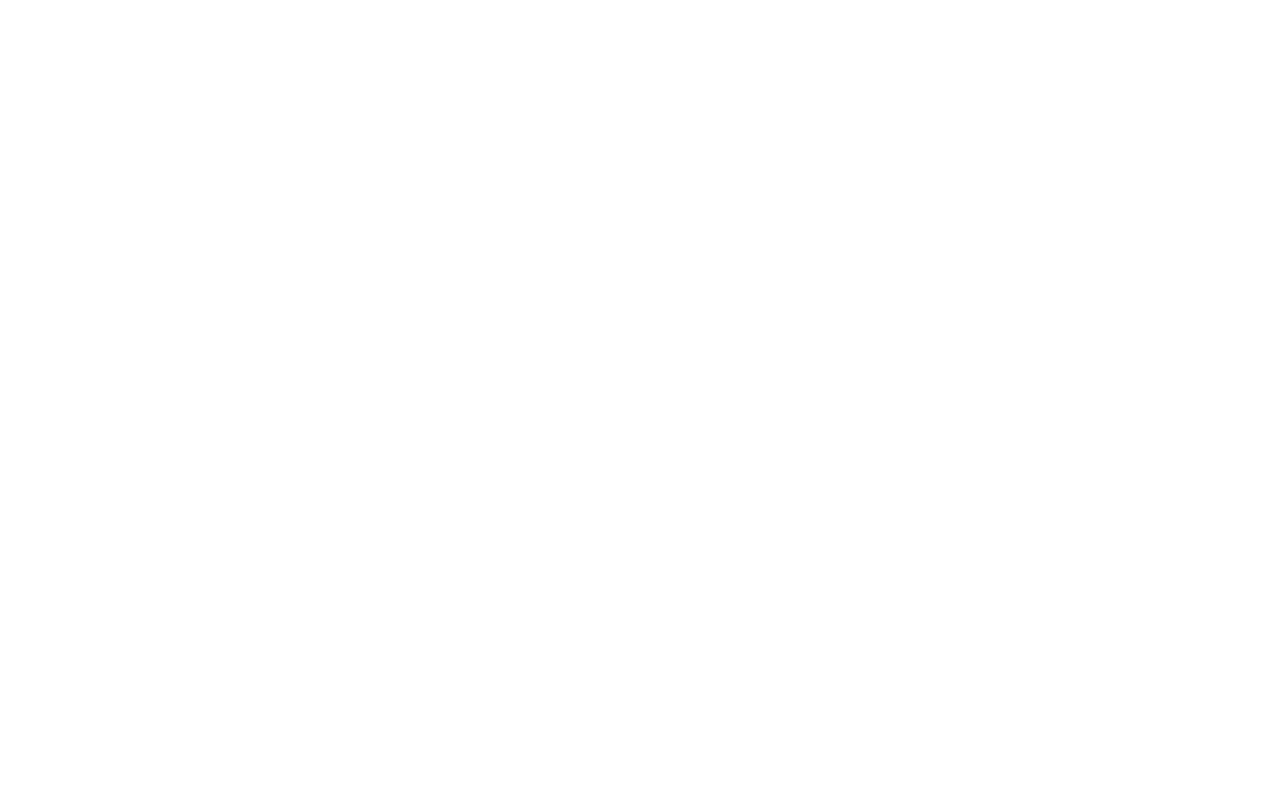
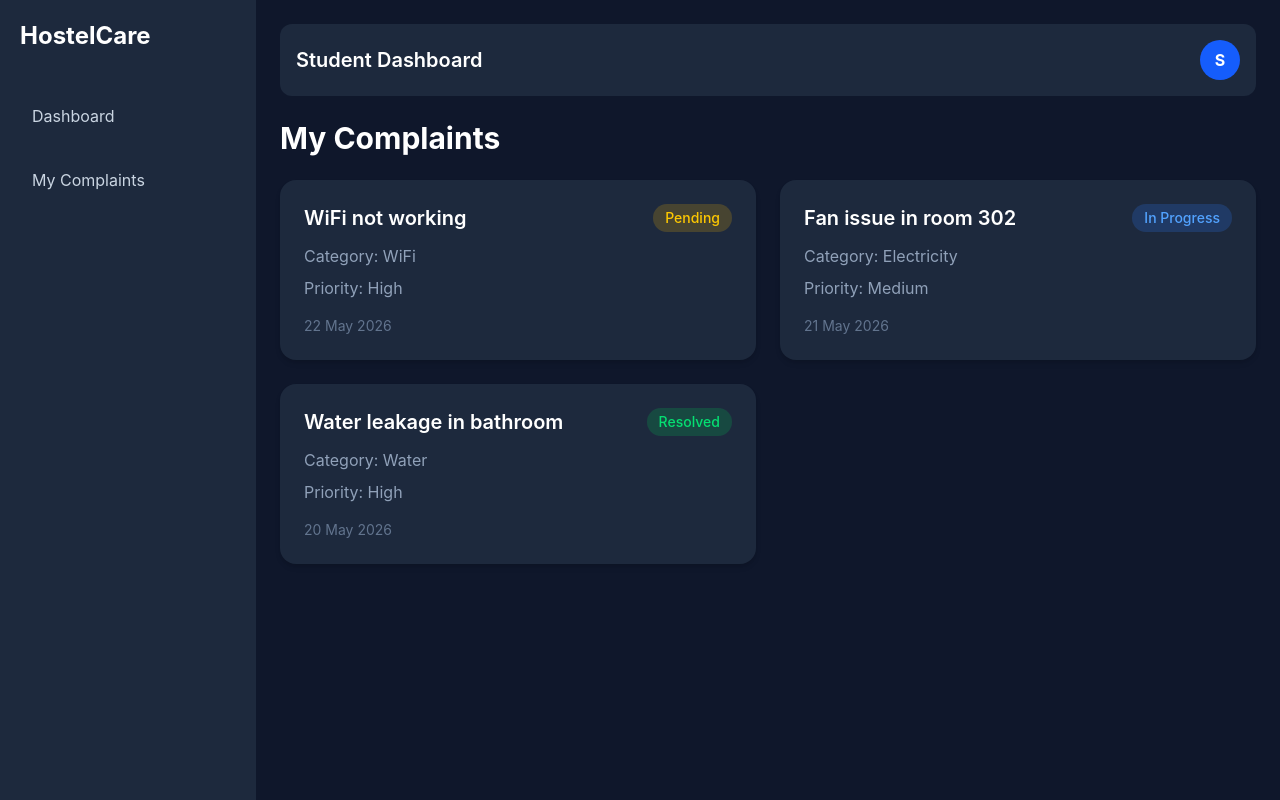
Before and after one commit to sourodeepsaha2/AI-hostel-complaint-system, a React (Vite) app: page /my-complaints in a window 1280 px wide. Before the commit this address had no page. Built offline with nearby package versions, Linux system fonts and the light colour scheme.

Commit message:
Create reusable complaint card component

```diff
--- a/src/App.jsx
+++ b/src/App.jsx
@@ -2,12 +2,37 @@ import { Routes, Route } from "react-router-dom";
 
 import Login from "./pages/Login";
 import Register from "./pages/Register";
+import Dashboard from "./pages/Dashboard";
+import MyComplaints from "./pages/MyComplaints";
+
+import MainLayout from "./layouts/MainLayout";
 
 function App() {
   return (
     <Routes>
+
       <Route path="/" element={<Login />} />
+
       <Route path="/register" element={<Register />} />
+
+      <Route
+        path="/dashboard"
+        element={
+          <MainLayout>
+            <Dashboard />
+          </MainLayout>
+        }
+      />
+
+      <Route
+        path="/my-complaints"
+        element={
+          <MainLayout>
+            <MyComplaints />
+          </MainLayout>
+        }
+      />
+
     </Routes>
   );
 }
--- a/src/components/ComplaintCard.jsx
+++ b/src/components/ComplaintCard.jsx
@@ -0,0 +1,48 @@
+function ComplaintCard({
+  title,
+  category,
+  status,
+  priority,
+  date,
+}) {
+  return (
+    <div className="bg-slate-800 p-6 rounded-2xl shadow-md">
+
+      <div className="flex items-center justify-between">
+
+        <h2 className="text-xl font-semibold text-white">
+          {title}
+        </h2>
+
+        <span
+          className={`px-3 py-1 rounded-full text-sm font-medium
+          ${
+            status === "Pending"
+              ? "bg-yellow-500/20 text-yellow-400"
+              : status === "Resolved"
+              ? "bg-green-500/20 text-green-400"
+              : "bg-blue-500/20 text-blue-400"
+          }`}
+        >
+          {status}
+        </span>
+
+      </div>
+
+      <p className="text-slate-400 mt-3">
+        Category: {category}
+      </p>
+
+      <p className="text-slate-400 mt-2">
+        Priority: {priority}
+      </p>
+
+      <p className="text-slate-500 text-sm mt-4">
+        {date}
+      </p>
+
+    </div>
+  );
+}
+
+export default ComplaintCard;
--- a/src/components/NavBar.jsx
+++ b/src/components/NavBar.jsx
@@ -0,0 +1,17 @@
+function Navbar() {
+  return (
+    <div className="bg-slate-800 p-4 rounded-xl flex justify-between items-center">
+
+      <h2 className="text-white text-xl font-semibold">
+        Student Dashboard
+      </h2>
+
+      <div className="w-10 h-10 rounded-full bg-blue-600 flex items-center justify-center text-white font-bold">
+        S
+      </div>
+
+    </div>
+  );
+}
+
+export default Navbar;
--- a/src/components/SideBar.jsx
+++ b/src/components/SideBar.jsx
@@ -0,0 +1,32 @@
+import { Link } from "react-router-dom";
+
+function Sidebar() {
+  return (
+    <div className="w-64 min-h-screen bg-slate-800 p-5">
+
+      <h1 className="text-2xl font-bold text-white mb-10">
+        HostelCare
+      </h1>
+
+      <nav className="flex flex-col gap-4">
+
+        <Link
+          to="/dashboard"
+          className="text-slate-300 hover:bg-slate-700 p-3 rounded-lg transition"
+        >
+          Dashboard
+        </Link>
+
+        <Link
+          to="/my-complaints"
+          className="text-slate-300 hover:bg-slate-700 p-3 rounded-lg transition"
+        >
+          My Complaints
+        </Link>
+
+      </nav>
+    </div>
+  );
+}
+
+export default Sidebar;
--- a/src/layouts/Mainlayout.jsx
+++ b/src/layouts/Mainlayout.jsx
@@ -0,0 +1,24 @@
+import Sidebar from "../components/Sidebar";
+import Navbar from "../components/Navbar";
+
+function MainLayout({ children }) {
+  return (
+    <div className="flex bg-slate-900 min-h-screen">
+
+      <Sidebar />
+
+      <div className="flex-1 p-6">
+
+        <Navbar />
+
+        <div className="mt-6">
+          {children}
+        </div>
+
+      </div>
+
+    </div>
+  );
+}
+
+export default MainLayout;
--- /dev/null
+++ b/src/pages/MyComplaints.jsx
@@ -0,0 +1,54 @@
+import ComplaintCard from "../components/ComplaintCard";
+
+function MyComplaints() {
+  const complaints = [
+    {
+      title: "WiFi not working",
+      category: "WiFi",
+      status: "Pending",
+      priority: "High",
+      date: "22 May 2026",
+    },
+    {
+      title: "Fan issue in room 302",
+      category: "Electricity",
+      status: "In Progress",
+      priority: "Medium",
+      date: "21 May 2026",
+    },
+    {
+      title: "Water leakage in bathroom",
+      category: "Water",
+      status: "Resolved",
+      priority: "High",
+      date: "20 May 2026",
+    },
+  ];
+
+  return (
+    <div>
+
+      <h1 className="text-3xl font-bold text-white mb-6">
+        My Complaints
+      </h1>
+
+      <div className="grid grid-cols-1 lg:grid-cols-2 gap-6">
+
+        {complaints.map((complaint, index) => (
+          <ComplaintCard
+            key={index}
+            title={complaint.title}
+            category={complaint.category}
+            status={complaint.status}
+            priority={complaint.priority}
+            date={complaint.date}
+          />
+        ))}
+
+      </div>
+
+    </div>
+  );
+}
+
+export default MyComplaints;
```
